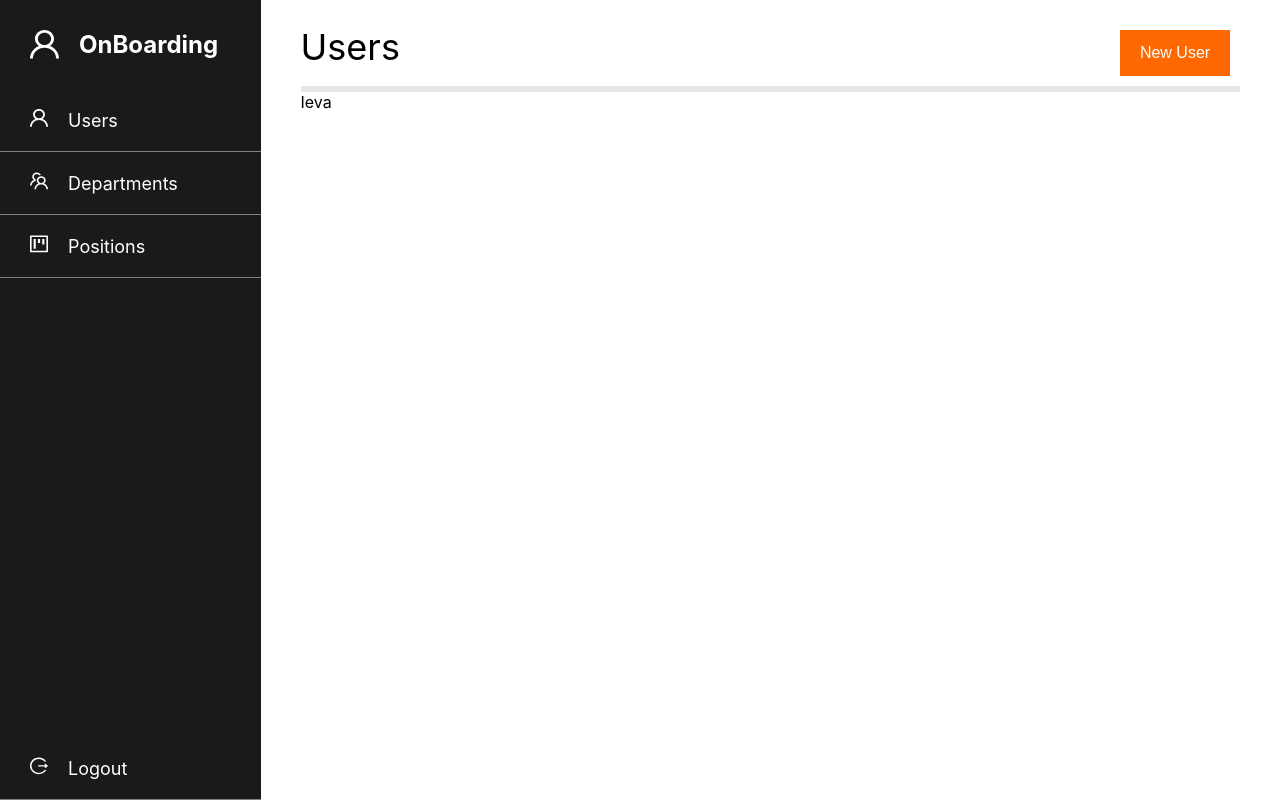
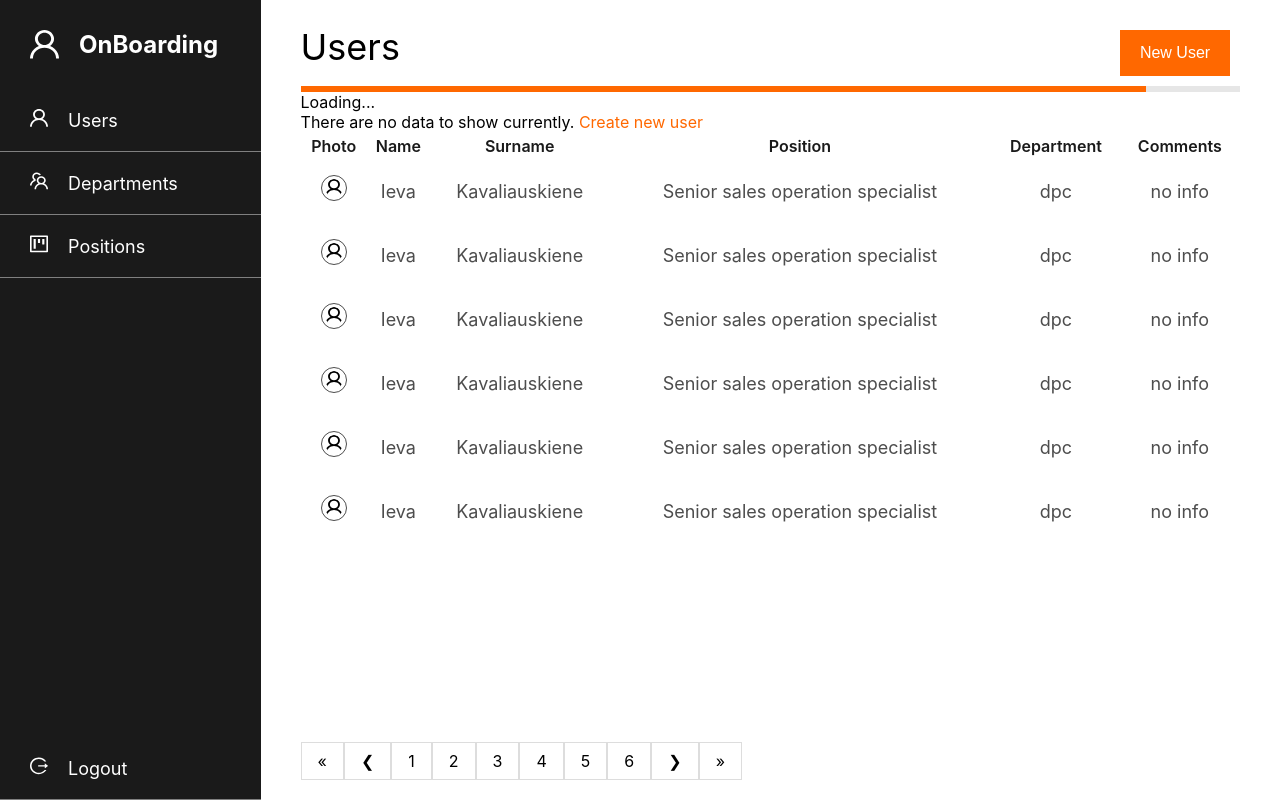
Before and after one commit to MDukauskas/WGT-React, a React (Create React App) app: page /users in a window 1280 px wide. Built offline with nearby package versions, Linux system fonts and the light colour scheme.

Commit message:
added more style in UserpageList created NewUserPage

```diff
--- a/src/App.js
+++ b/src/App.js
@@ -5,7 +5,7 @@ import {
   Route,
   Link
 } from "react-router-dom";
-import { ComponentsPage, LoginPage, UserListPage } from './pages';
+import { ComponentsPage, LoginPage, UserListPage, NewUserPage } from './pages';
 import './App.scss';
 
 
@@ -22,6 +22,9 @@ function App() {
           <Route path="/users">
             <UserListPage />
           </Route>
+          <Route path="/newusers">
+            <NewUserPage />
+          </Route>
           <Route path="/">
             <ComponentsPage />
           </Route>
--- a/src/App.scss
+++ b/src/App.scss
@@ -23,7 +23,7 @@
   font-size: 16px;
 }
 
-.columns_header {
+table {
   width: 100%;
   tr {
     border-bottom: 1px solid #E6E6E6;
--- /dev/null
+++ b/src/pages/NewUserPage/index.js
@@ -0,0 +1,12 @@
+import React, { useState } from 'react'
+import { InputGroup, Card, Button } from '../../components'
+import './index.scss'
+
+export const NewUserPage = () => {
+
+    return (
+        <div>
+            <h1>On Boarding</h1>
+        </div>
+    )
+}
--- a/src/pages/UserListPage/index.js
+++ b/src/pages/UserListPage/index.js
@@ -1,8 +1,18 @@
 import React, { useState } from 'react'
 import { InputGroup, Card, Button, Menu } from '../../components'
 import './index.scss'
+import vector1black from '../../vector1black.svg';
 
 export const UserListPage = () => {
+
+    const users = [
+        { id: 1, photo: vector1black, name: 'Ieva', surname: 'Kavaliauskiene', position: 'Senior sales operation specialist', department: 'dpc', comments: "no info" },
+        { id: 2, photo: vector1black, name: 'Ieva', surname: 'Kavaliauskiene', position: 'Senior sales operation specialist', department: 'dpc', comments: "no info" },
+        { id: 3, photo: vector1black, name: 'Ieva', surname: 'Kavaliauskiene', position: 'Senior sales operation specialist', department: 'dpc', comments: "no info" },
+        { id: 4, photo: vector1black, name: 'Ieva', surname: 'Kavaliauskiene', position: 'Senior sales operation specialist', department: 'dpc', comments: "no info" },
+        { id: 5, photo: vector1black, name: 'Ieva', surname: 'Kavaliauskiene', position: 'Senior sales operation specialist', department: 'dpc', comments: "no info" },
+        { id: 6, photo: vector1black, name: 'Ieva', surname: 'Kavaliauskiene', position: 'Senior sales operation specialist', department: 'dpc', comments: "no info" },
+    ]
 
     return (
         <div className="userside">
@@ -12,9 +22,45 @@ export const UserListPage = () => {
                     <p>Users</p>
                     <Button primary> New User</Button>
                 </div>
-                <div className="rectangle"></div>
+                <div className="rectangle"><div className="rectangle-orange"></div></div>
+
                 <div className="content-body">
-                    <p>Ieva</p>
+                    <p>Loading...</p>
+                    <p>There are no data to show currently. <span className="content-body--orange"> Create new user</span></p>
+                    <table className="columns_header">
+                        <tbody>
+                            <tr>
+                                <th>Photo</th>
+                                <th>Name</th>
+                                <th>Surname</th>
+                                <th>Position</th>
+                                <th>Department</th>
+                                <th>Comments</th>
+                            </tr>
+                            {users.map((user, id) =>
+                                < tr key={id}>
+                                    <td> <img src={user.photo} alt="vector1black" />{}</td>
+                                    <td>{user.name}</td>
+                                    <td>{user.surname}</td>
+                                    <td>{user.position}</td>
+                                    <td>{user.department}</td>
+                                    <td>{user.comments}</td>
+                                </tr>)}
+                        </tbody>
+                    </table>
+                    <div className="spacer"></div>
+                    <div className="content-pagination">
+                        <a href="#">&laquo;</a>
+                        <a href="#">❮</a>
+                        <a href="#" className="active">1</a>
+                        <a href="#">2</a>
+                        <a href="#">3</a>
+                        <a href="#">4</a>
+                        <a href="#">5</a>
+                        <a href="#">6</a>
+                        <a href="#">❯</a>
+                        <a href="#">&raquo;</a>
+                    </div>
                 </div>
             </div>
         </div>
--- a/src/pages/UserListPage/index.scss
+++ b/src/pages/UserListPage/index.scss
@@ -22,5 +22,52 @@
             height: 6px;
             background-color: #E6E6E6;
         }
+
+        .rectangle-orange {
+            width: 90%;
+            height: 6px;
+            background-color: #FF6800;
+        }
+
+        .content-body {
+            display: flex;
+            flex-grow: 1;
+            flex-direction: column;
+            justify-content: left;
+
+            .content-body--orange {
+                color: #FF6800;
+            }
+
+            img {
+                border: 1px solid #4D4D4D;
+                border-radius: 50px;
+                padding: 3px;
+            }
+        }
+
+        .spacer {
+            flex-grow: 1;
+        }
+
+        .content-pagination {
+            font-size: 16px;
+
+            a {
+                color: black;
+                float: left;
+                padding: 8px 16px;
+                text-decoration: none;
+                border: 1px solid #ddd;
+            }
+
+            a:hover {
+                color: #FF6800;
+              }
+
+            a:hover:not(.active) {
+                background-color: #ddd;
+            }
+        }
     }
 }
--- a/src/pages/index.js
+++ b/src/pages/index.js
@@ -1,3 +1,4 @@
 export * from './ComponentsPage'
 export * from './LoginPage'
 export * from './UserListPage'
+export * from './NewUserPage'
```
Also changed, not shown: src/pages/NewUserPage/index.scss (added), src/vector1black.svg (added).
